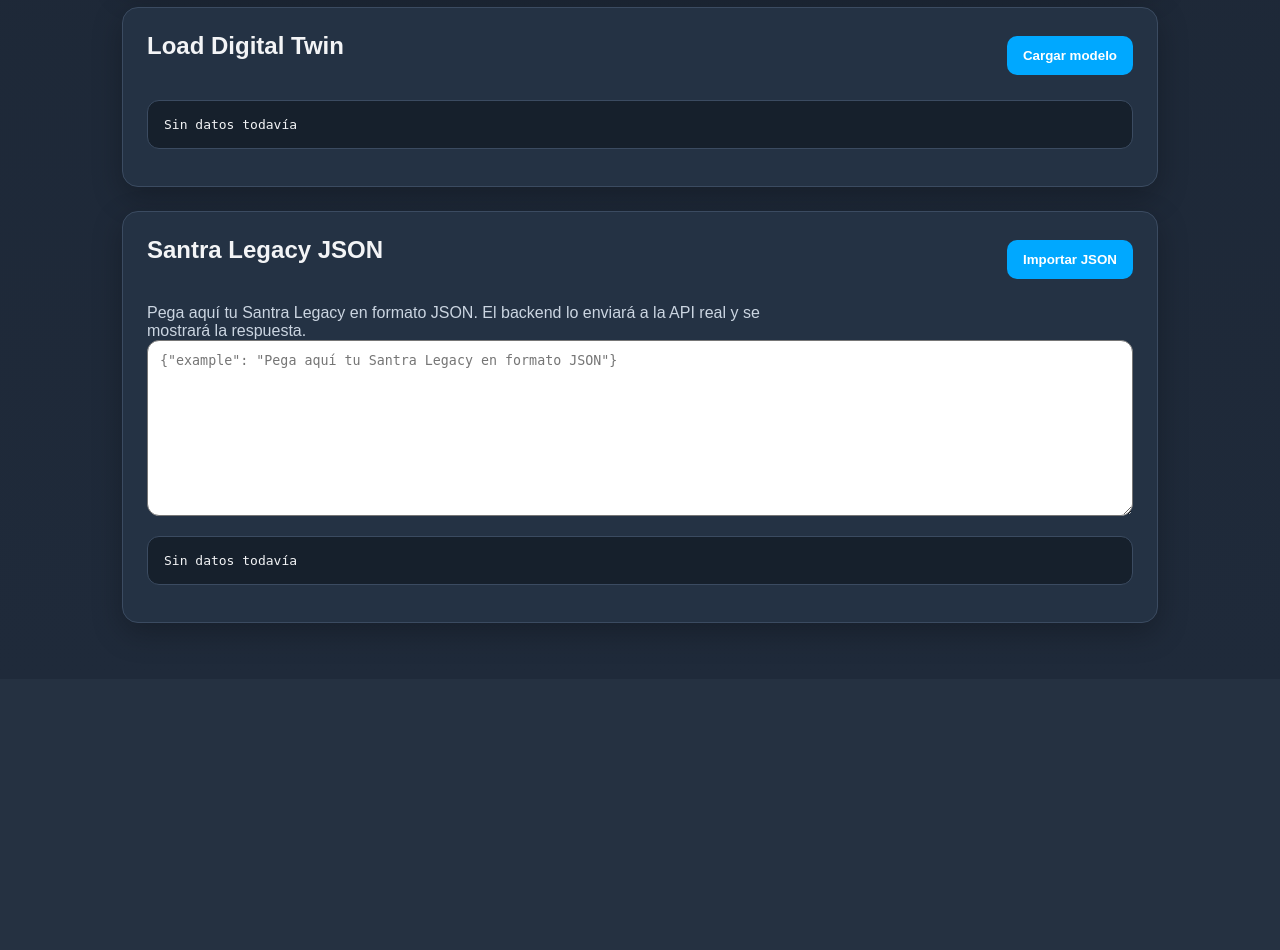
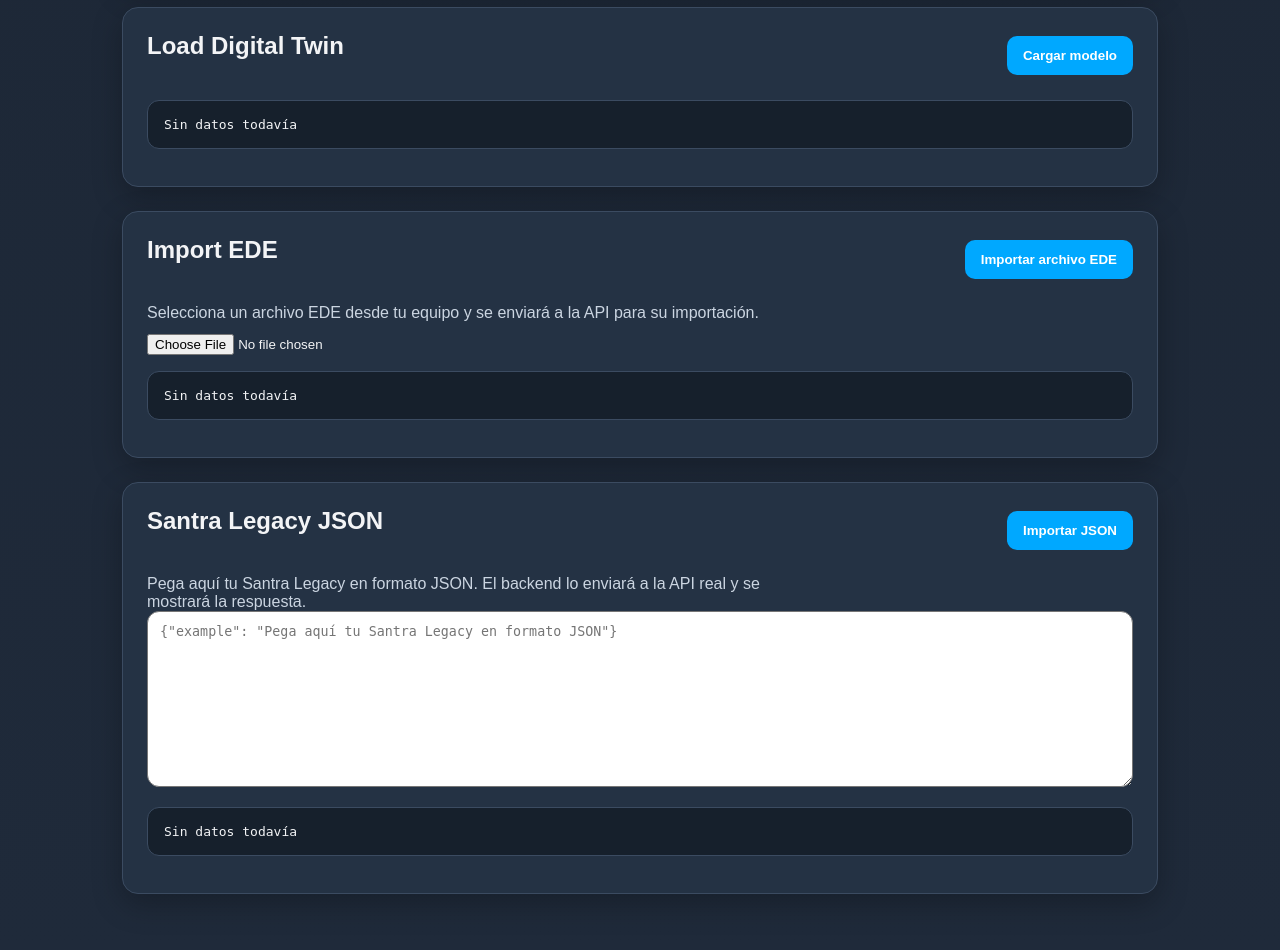
Before and after one commit to Kayuke66/proyecto-cliente-api, a FastAPI app: page / in a window 1280 px wide. Shown: the part 1491-2441 px from the top of the page. Before the commit the page ends 2133 px from the top, so only its background shows below. Run offline with FastAPI, Linux system fonts and the light colour scheme.

```diff
--- a/src/api_client/app.py
+++ b/src/api_client/app.py
@@ -1,4 +1,4 @@
-from fastapi import FastAPI, Request, Body
+from fastapi import FastAPI, Request, Body, UploadFile, File, HTTPException
 from fastapi.responses import HTMLResponse
 from fastapi.staticfiles import StaticFiles
 from fastapi.templating import Jinja2Templates
@@ -11,6 +11,7 @@ from src.api_client.digital_twin import (
     save_digital_twin,
     load_digital_twin,
     import_santra_legacy_json,
+    import_ede_from_file,
 )
 
 app = FastAPI(title="Santra Web Client - Nomia Energy")
@@ -54,3 +55,21 @@ def web_load():
 def web_import_santra_json(payload: dict = Body(...)):
     resultado = import_santra_legacy_json(payload)
     return {"status": "ok", "data": resultado}
+
+@app.post("/web-api/import-ede")
+async def web_import_ede(file: UploadFile = File(...)):
+
+    if not file.filename:
+        raise HTTPException(status_code=400, detail="No se ha enviado ningún archivo.")
+
+    try:
+        content = await file.read()
+    except Exception:
+        raise HTTPException(status_code=500, detail="Error al leer el archivo EDE.")
+
+    try:
+        resultado = import_ede_from_file(filename=file.filename, content=content)
+    except Exception as exc:
+        raise HTTPException(status_code=502, detail=f"Error al importar EDE: {exc}")
+
+    return resultado
--- a/src/api_client/static/app.js
+++ b/src/api_client/static/app.js
@@ -336,6 +336,46 @@ async function importarSantraLegacy() {
         result.textContent = "Error al importar: " + error.message;
     }
 }
+
+async function importarEde() {
+    const input = document.getElementById("ede-file-input");
+    const result = document.getElementById("ede-import-result");
+
+    if (!input || !result) {
+        return;
+    }
+
+    if (!input.files || input.files.length === 0) {
+        result.textContent = "Selecciona primero un archivo EDE.";
+        return;
+    }
+
+    const file = input.files[0];
+    result.textContent = `Importando archivo: ${file.name}...`;
+
+    const formData = new FormData();
+    formData.append("file", file);
+
+    try {
+        const response = await fetch("/web-api/import-ede", {
+            method: "POST",
+            body: formData,
+        });
+
+        if (!response.ok) {
+            const text = await response.text();
+            throw new Error(`Error ${response.status}: ${text}`);
+        }
+
+        const data = await response.json();
+        result.textContent = JSON.stringify(data, null, 2);
+    } catch (error) {
+        result.textContent = "Error al importar EDE: " + error.message;
+    }
+}
+
+
+document.getElementById("btn-ede-import")?.addEventListener("click", importarEde);
 document.getElementById("btn-santra-import")?.addEventListener("click", importarSantraLegacy);
 document.getElementById("btn-health")?.addEventListener("click", cargarHealth);
 document.getElementById("btn-version")?.addEventListener("click", cargarVersion);
--- a/src/api_client/templates/index.html
+++ b/src/api_client/templates/index.html
@@ -95,6 +95,26 @@
 
         <section class="card">
             <div class="section-header">
+                <h2>Import EDE</h2>
+                <button id="btn-ede-import">Importar archivo EDE</button>
+            </div>
+
+            <p class="intro">
+                Selecciona un archivo EDE desde tu equipo y se enviará a la API para su importación.
+            </p>
+
+            <input
+                id="ede-file-input"
+                type="file"
+                accept=".ede"
+                style="margin-top: 0.75rem;"
+            />
+
+            <pre id="ede-import-result" style="margin-top: 1rem;">Sin datos todavía</pre>
+         </section>
+
+        <section class="card">
+            <div class="section-header">
                 <h2>Santra Legacy JSON</h2>
                 <button id="btn-import-santra">Importar JSON</button>
             </div>
```
Also changed, not shown: src/api_client/digital_twin.py (+7 -12 lines).
